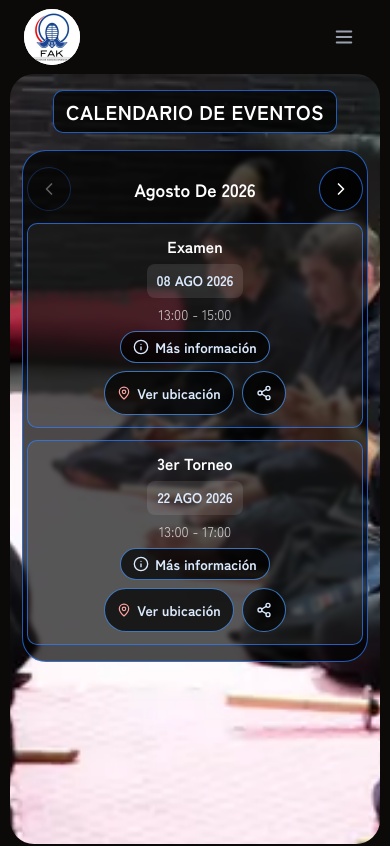
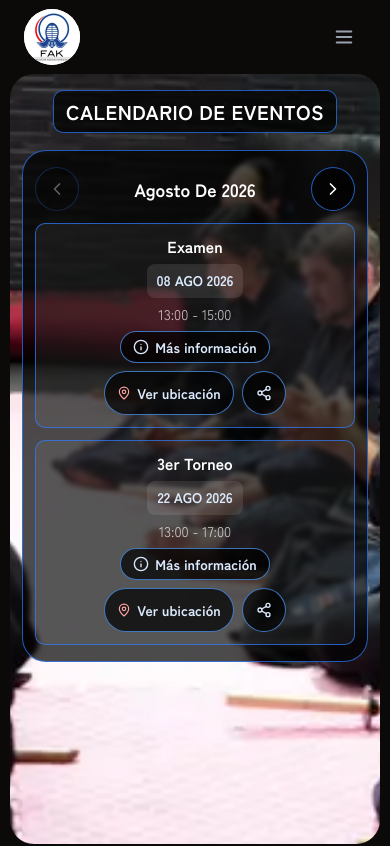
Before and after one commit to AndMad404/FederacionDeKendo, a React (Vite) app: page /calendario in a window 390 px wide. Shown: the top 846 px of the page. Built offline with nearby package versions, Linux system fonts and the light colour scheme.

Commit message:
responsive updaet

```diff
--- a/src/app/components/CalendarSection.tsx
+++ b/src/app/components/CalendarSection.tsx
@@ -350,7 +350,7 @@ export function CalendarSection() {
         <CalendarBanner />
         <div className="relative z-10 flex min-h-0 flex-1 items-start justify-center p-3 sm:p-4 xl:items-center land-sm:p-2">
           <div
-            className={`flex w-full touch-pan-y select-none flex-col justify-center gap-3 rounded-3xl px-1 py-4 text-center backdrop-blur-[2px] sm:px-2 land-sm:gap-2 land-sm:px-2 land-sm:py-2 ${contentPanelClassByCount[visibleEvents.length]} ${panelSurfaceClass}`}
+            className={`flex w-full touch-pan-y select-none flex-col justify-center gap-3 rounded-3xl px-3 py-4 text-center backdrop-blur-[2px] sm:px-2 land-sm:gap-2 land-sm:px-2 land-sm:py-2 ${contentPanelClassByCount[visibleEvents.length]} ${panelSurfaceClass}`}
             onPointerDown={startMonthSwipe}
             onPointerUp={finishMonthSwipe}
             onPointerCancel={() => {
```
Also changed, not shown: .codex/review-state.md.
